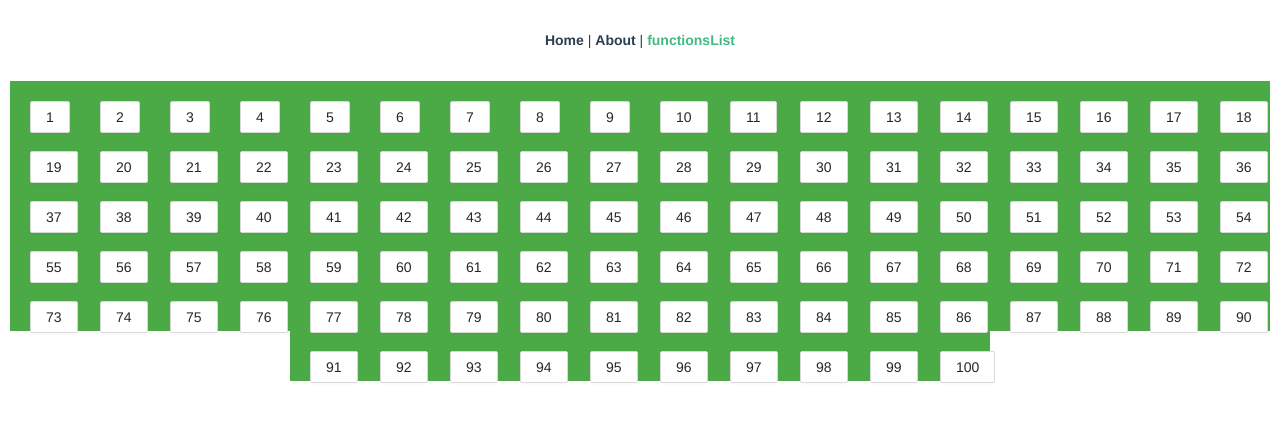
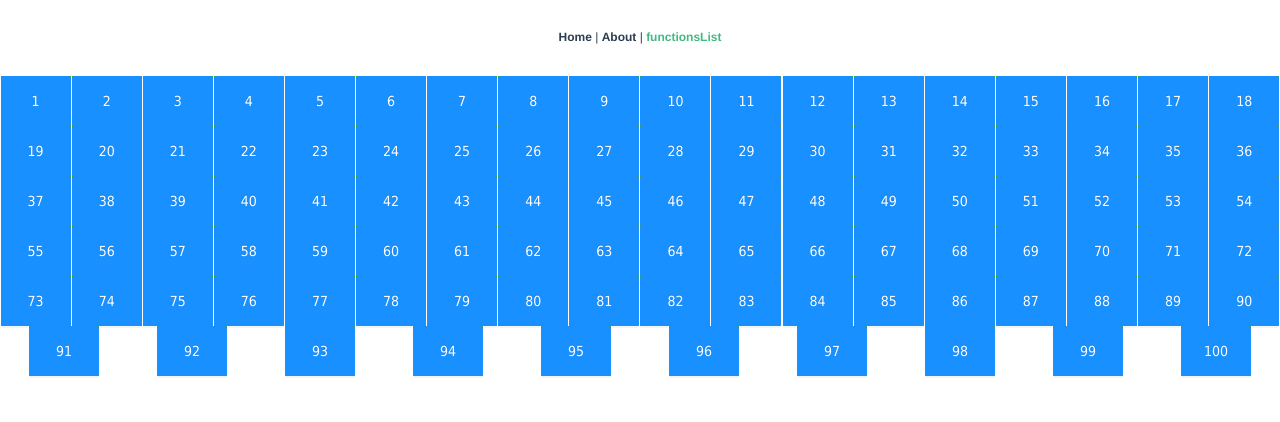
Before and after one commit to zhanglkx/JS-CSS-HTML, a Vue app: page /functionsList in a window 1280 px wide. Shown: the top 422 px of the page. Built offline with nearby package versions, Linux system fonts and the light colour scheme.

Commit message:
🌟feat:(全局样式) 👉引入清除全局样式

```diff
--- a/src/main.ts
+++ b/src/main.ts
@@ -5,6 +5,7 @@ import store from "./store";
 import 'ant-design-vue/dist/antd.css';
 import Antd from 'ant-design-vue';
 import './index.css'
+import './public/reset.css'
 
 const app = createApp(App);
 
--- /dev/null
+++ b/src/public/reset.css
@@ -0,0 +1,116 @@
+/* 清除内外边距 */
+body, h1, h2, h3, h4, h5, h6, hr, p, blockquote,
+dl, dt, dd, ul, ol, li,
+pre,
+fieldset, lengend, button, input, textarea,
+th, td {
+    margin: 0;
+    padding: 0;
+}
+
+/* 设置默认字体 */
+body,
+button, input, select, textarea { /* for ie */
+    /*font: 12px/1 Tahoma, Helvetica, Arial, "宋体", sans-serif;*/
+    font: 12px/1.3 "Microsoft YaHei", Tahoma, Helvetica, Arial, "\5b8b\4f53", sans-serif; /* 用 ascii 字符表示，使得在任何编码下都无问题 */
+    color: #333;
+}
+
+h1 {
+    font-size: 18px; /* 18px / 12px = 1.5 */
+}
+
+h2 {
+    font-size: 16px;
+}
+
+h3 {
+    font-size: 14px;
+}
+
+h4, h5, h6 {
+    font-size: 100%;
+}
+
+address, cite, dfn, em, var, i {
+    font-style: normal;
+}
+
+/* 将斜体扶正 */
+b, strong {
+    font-weight: normal;
+}
+
+/* 将粗体扶细 */
+code, kbd, pre, samp, tt {
+    font-family: "Courier New", Courier, monospace;
+}
+
+/* 统一等宽字体 */
+small {
+    font-size: 12px;
+}
+
+/* 小于 12px 的中文很难阅读，让 small 正常化 */
+
+/* 重置列表元素 */
+ul, ol {
+    list-style: none;
+}
+
+/* 重置文本格式元素 */
+a {
+    text-decoration: none;
+    color: #666;
+}
+
+/* 重置表单元素 */
+legend {
+    color: #000;
+}
+
+/* for ie6 */
+fieldset, img {
+    border: none;
+}
+
+button, input, select, textarea {
+    font-size: 100%; /* 使得表单元素在 ie 下能继承字体大小 */
+}
+
+/* 重置表格元素 */
+table {
+    border-collapse: collapse;
+    border-spacing: 0;
+}
+
+/* 重置 hr */
+hr {
+    border: none;
+    height: 1px;
+}
+
+.clearFix::after {
+    content: "";
+    display: block;
+    clear: both;
+}
+
+/* 让非ie浏览器默认也显示垂直滚动条，防止因滚动条引起的闪烁 */
+html {
+    overflow-y: scroll;
+}
+
+a:link:hover {
+    color: rgb(79, 76, 212) !important;
+    text-decoration: underline;
+}
+
+/* 清除浮动 */
+.clearfix::after {
+    display: block;
+    height: 0;
+    content: "";
+    clear: both;
+    visibility: hidden;
+}
--- a/src/views/functionsList.vue
+++ b/src/views/functionsList.vue
@@ -3,7 +3,11 @@
   <div class="">
     <ul class="list">
       <li class="list_li" v-for="(item, index) in 100" :key="index">
-        <a-button>{{ item }}</a-button>
+        <a-button
+          style="height: 100%"
+          block
+          type="primary">{{ item }}
+        </a-button>
       </li>
     </ul>
   </div>
@@ -14,14 +18,6 @@
 <script setup lang="ts">
 import { onMounted, ref } from "vue";
 
-const dataArr = [];
-
-onMounted(() => {
-
-  for (let i = 0; i < 100; i++) {
-    dataArr.push(i);
-  }
-});
 
 </script>
 
@@ -32,17 +28,14 @@ onMounted(() => {
     flex-wrap: wrap;
     justify-content: center;
     align-items: center;
-
     list-style: none;
 }
 
 .list .list_li {
-
     width: 70px;
     height: 50px;
-    padding: 20px;
     background: #4ba946;
+    margin: 0 auto;
 }
 
-
 </style>
```
